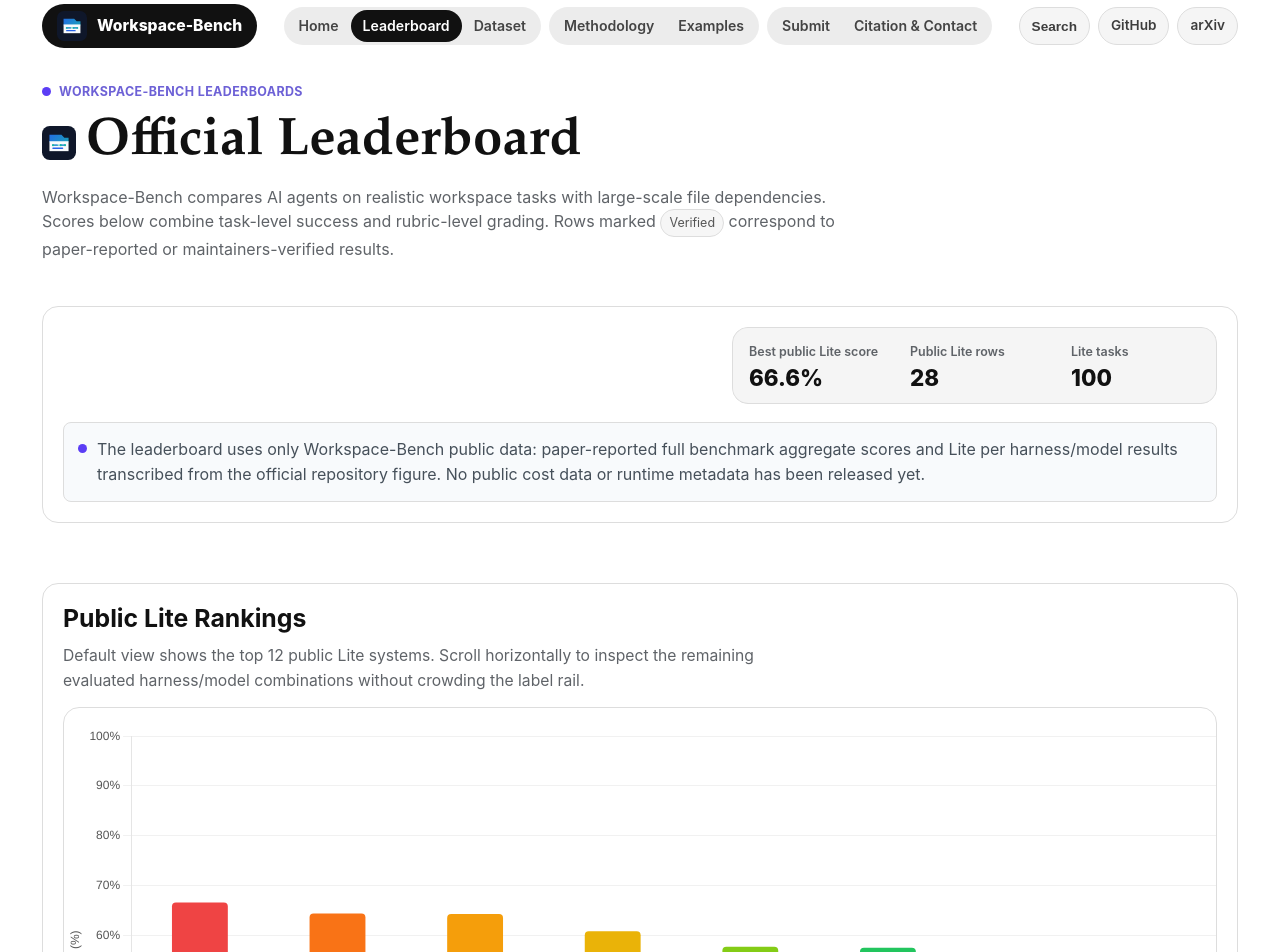
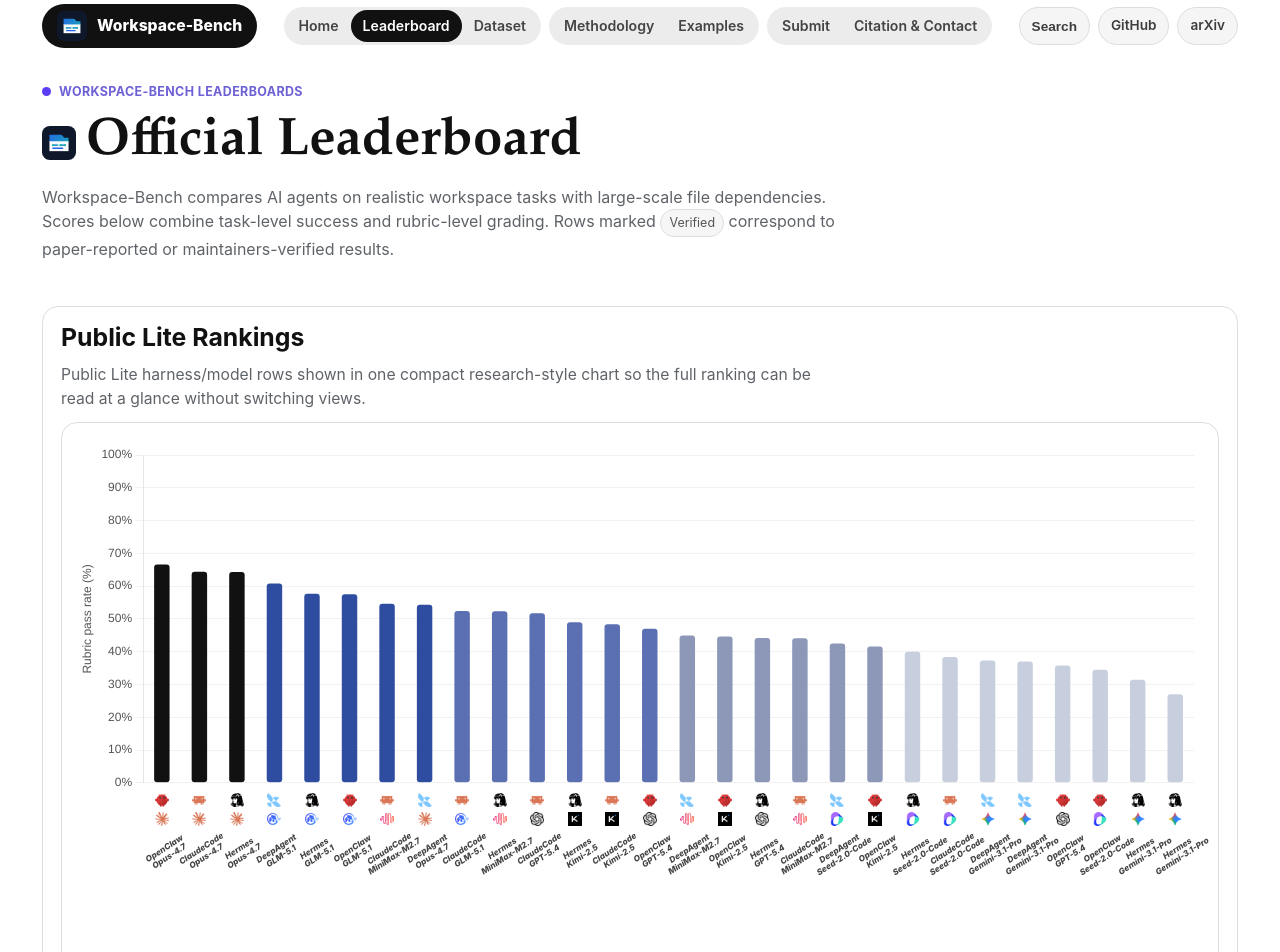
Before and after one commit to workspace-bench/workspace-bench.github.io, a plain HTML site: page leaderboard.html in a window 1280 px wide. Shown: the top 952 px of the page. Drawn offline with nearby package versions, Linux system fonts and the light colour scheme.

Commit message:
Tighten leaderboard hero and ranking layout

```diff
--- a/leaderboard.html
+++ b/leaderboard.html
@@ -30,46 +30,17 @@
 
       <section class="section">
         <div class="container leaderboard-module">
-          <div class="leaderboard-top-summary">
-            <aside class="leaderboard-hero-panel" aria-label="Leaderboard snapshot">
-              <div class="leaderboard-hero-stat">
-                <span>Best public Lite score</span>
-                <strong>66.6%</strong>
-              </div>
-              <div class="leaderboard-hero-stat">
-                <span>Public Lite rows</span>
-                <strong>28</strong>
-              </div>
-              <div class="leaderboard-hero-stat">
-                <span>Lite tasks</span>
-                <strong>100</strong>
-              </div>
-            </aside>
-          </div>
-          <p style="display:none">Overall Workspace-Bench-Lite By Worker Profile By Difficulty By Ability</p>
-          <div class="source-note">
-            <div>
-              The leaderboard uses only Workspace-Bench public data: paper-reported full benchmark aggregate scores and
-              Lite per harness/model results transcribed from the official repository figure. No public cost data or
-              runtime metadata has been released yet.
-            </div>
-          </div>
-        </div>
-      </section>
-
-      <section class="section">
-        <div class="container leaderboard-module">
           <div class="section-head">
             <div>
               <h2>Public Lite Rankings</h2>
               <p class="section-subtitle">
-                Default view shows the top 12 public Lite systems. Scroll horizontally to inspect the remaining evaluated
-                harness/model combinations without crowding the label rail.
+                Public Lite harness/model rows shown in one compact research-style chart so the full ranking can be read
+                at a glance without switching views.
               </p>
             </div>
           </div>
           <div class="card chart-card lite-ranking-chart-card">
-            <div class="lite-ranking-scroll">
+            <div class="lite-ranking-scroll lite-ranking-scroll-compact">
               <div class="lite-ranking-canvas-wrap">
                 <canvas id="liteRankingChart" aria-label="Workspace-Bench-Lite all rankings chart"></canvas>
               </div>
--- a/styles/workspace.css
+++ b/styles/workspace.css
@@ -129,7 +129,7 @@
   display: grid;
   grid-template-columns: minmax(0, 1fr) minmax(420px, 0.88fr);
   gap: 28px;
-  padding: 44px 0 26px;
+  padding: 28px 0 10px;
   align-items: start;
 }
 
@@ -159,7 +159,7 @@
 
 .hero-copy {
   margin-top: 20px;
-  max-width: 740px;
+  max-width: 760px;
   color: #5f5753;
   font-size: 1.02rem;
 }
@@ -169,6 +169,19 @@
   flex-wrap: wrap;
   gap: 12px;
   margin-top: 28px;
+}
+
+.hero .actions {
+  gap: 10px;
+  margin-top: 22px;
+}
+
+.hero-panel.aa-hero-ranking {
+  margin-top: 2px;
+}
+
+.hero-metrics-wrap {
+  margin-top: 10px;
 }
 
 .button {
@@ -853,7 +866,7 @@
 }
 
 .aa-hero-ranking-body {
-  padding: 18px 18px 14px;
+  padding: 16px 16px 14px;
 }
 
 .aa-hero-ranking-stats {
@@ -869,7 +882,7 @@
 
 .aa-hero-ranking-stat {
   background: var(--surface-3);
-  padding: 12px;
+  padding: 11px 12px;
 }
 
 .aa-hero-ranking-stat strong {
@@ -896,11 +909,12 @@
 }
 
 .leaderboard-page-header {
-  padding: 26px 0 14px;
+  padding: 18px 0 8px;
 }
 
 .leaderboard-page-lead {
   max-width: 840px;
+  margin-top: 10px;
 }
 
 .leaderboard-hero-panel {
@@ -914,7 +928,7 @@
 
 .leaderboard-hero-stat {
   background: var(--surface-2);
-  padding: 14px 16px;
+  padding: 11px 14px;
 }
 
 .leaderboard-hero-stat span {
@@ -926,31 +940,38 @@
 
 .leaderboard-hero-stat strong {
   display: block;
-  margin-top: 6px;
-  font-size: 1.4rem;
+  margin-top: 4px;
+  font-size: 1.28rem;
   line-height: 1;
   font-weight: 800;
 }
 
 .leaderboard-top-summary {
-  display: flex;
-  justify-content: flex-end;
-  margin-bottom: 18px;
+  display: grid;
+  grid-template-columns: minmax(0, 1.45fr) minmax(360px, 0.85fr);
+  gap: 12px;
+  align-items: stretch;
+  margin-bottom: 0;
+}
+
+.leaderboard-summary-note {
+  height: 100%;
+  font-size: 0.96rem;
 }
 
 .leaderboard-module {
   border: 1px solid var(--border);
   border-radius: 24px;
   background: #ffffff;
-  padding: 20px;
+  padding: 16px 18px;
 }
 
 .leaderboard-module + .leaderboard-module {
-  margin-top: 18px;
+  margin-top: 14px;
 }
 
 .leaderboard-module .section-head {
-  margin-bottom: 14px;
+  margin-bottom: 10px;
 }
 
 .leaderboard-tall-card {
@@ -1037,7 +1058,7 @@
 .stat-card .label { color: var(--muted); font-size: 0.92rem; }
 
 .page-header {
-  padding: 28px 0 18px;
+  padding: 20px 0 10px;
   background: transparent;
   border-bottom: 0;
 }
@@ -1179,12 +1200,17 @@
 .lite-ranking-scroll {
   overflow-x: auto;
   overflow-y: hidden;
-  padding: 18px 18px 22px 0;
+  padding: 14px 14px 18px 8px;
+}
+
+.lite-ranking-scroll-compact {
+  overflow-x: hidden;
 }
 
 .lite-ranking-canvas-wrap {
-  min-width: 1680px;
-  height: 520px;
+  width: 100%;
+  min-width: 0;
+  height: 356px;
 }
 
 .lite-ranking-canvas-wrap canvas {
@@ -1193,42 +1219,47 @@
 
 .lite-ranking-label-rail {
   position: relative;
-  min-width: 1680px;
-  height: 196px;
+  width: 100%;
+  min-width: 0;
+  height: 204px;
   padding: 18px 0 0;
 }
 
 .lite-ranking-label-item {
   position: absolute;
   top: 0;
-  width: 138px;
+  width: 78px;
   display: flex;
   flex-direction: column;
   align-items: center;
-  gap: 8px;
+  gap: 5px;
   transform: translateX(-50%);
 }
 
 .lite-ranking-agent-logo,
 .lite-ranking-llm-logo {
-  width: 18px;
-  height: 18px;
+  width: 14px;
+  height: 14px;
   object-fit: contain;
 }
 
 .lite-ranking-slanted-label {
   display: block;
-  width: 138px;
+  width: 92px;
   margin-top: 14px;
-  color: #555555;
-  font-size: 0.62rem;
+  color: #444444;
+  font-size: 0.52rem;
   font-style: italic;
-  font-weight: 700;
-  line-height: 1.05;
+  font-weight: 760;
+  line-height: 1.06;
   text-align: center;
-  transform: rotate(-18deg);
+  transform: rotate(-33deg);
   transform-origin: center top;
-  white-space: nowrap;
+  white-space: normal;
+}
+
+.lite-ranking-slanted-label span {
+  display: block;
 }
 
 .figure-panel {
--- a/workspace-leaderboard.js
+++ b/workspace-leaderboard.js
@@ -285,6 +285,27 @@
 let runtimeChart;
 let liteRankingChart;
 
+const workspaceLiteRankingValuePlugin = {
+  id: "workspaceLiteRankingValuePlugin",
+  afterDatasetsDraw(chart) {
+    if (chart.canvas?.id !== "liteRankingChart") return;
+    const { ctx } = chart;
+    const meta = chart.getDatasetMeta(0);
+    const values = chart.data.datasets[0]?.data || [];
+    ctx.save();
+    ctx.textAlign = "center";
+    ctx.textBaseline = "middle";
+    ctx.font = "700 10px Inter, ui-sans-serif, system-ui, sans-serif";
+    meta.data.forEach((bar, index) => {
+      const value = Math.round(Number(values[index]) || 0);
+      ctx.fillStyle = index < 3 ? "#111111" : "#334155";
+      const textY = bar.y - 10;
+      ctx.fillText(String(value), bar.x, textY);
+    });
+    ctx.restore();
+  }
+};
+
 function workspaceAgentIconName(agent) {
   return agent.toLowerCase().replace(/\s+/g, "");
 }
@@ -308,7 +329,7 @@
     <div class="lite-ranking-label-item">
       <img class="lite-ranking-agent-logo" src="./icons/${workspaceAgentIconName(row.agent)}.png" alt="${row.agent}">
       <img class="lite-ranking-llm-logo" src="./icons/${workspaceModelIconName(row.model)}.png" alt="${row.model}">
-      <div class="lite-ranking-slanted-label">${row.agent} + ${row.model}</div>
+      <div class="lite-ranking-slanted-label"><span>${row.agent}</span><span>${row.model}</span></div>
     </div>
   `).join("");
 }
@@ -334,12 +355,18 @@
   const rows = (data.litePublicResults || []).map((r, i) => ({ ...r, displayRank: i + 1 }));
   const canvasWrap = canvas.closest(".lite-ranking-canvas-wrap");
   const labelRail = document.getElementById("liteRankingLabelRail");
-  const columnWidth = 140;
-  const chartWidth = rows.length * columnWidth;
   if (liteRankingChart) liteRankingChart.destroy();
-  if (canvasWrap) canvasWrap.style.width = `${chartWidth}px`;
-  if (labelRail) labelRail.style.width = `${chartWidth}px`;
+  if (canvasWrap) canvasWrap.style.width = "100%";
+  if (labelRail) labelRail.style.width = "100%";
   workspaceRenderLiteRankingLabels(rows);
+
+  const barColors = rows.map((_, index) => {
+    if (index < 3) return "#111111";
+    if (index < 8) return "#2f4da0";
+    if (index < 14) return "#5b6fb3";
+    if (index < 20) return "#8d98b8";
+    return "#c7cedd";
+  });
 
   liteRankingChart = new Chart(canvas, {
       type: "bar",
@@ -348,17 +375,11 @@
         datasets: [{
           label: "Rubric pass rate",
           data: rows.map((r) => r.rubric_pass_rate),
-          backgroundColor: [
-            "#ef4444", "#f97316", "#f59e0b", "#eab308",
-            "#84cc16", "#22c55e", "#10b981", "#14b8a6",
-            "#06b6d4", "#0ea5e9", "#3b82f6", "#6366f1",
-            "#8b5cf6", "#a855f7", "#d946ef", "#ec4899",
-            "#f43f5e", "#fb7185", "#fbbf24", "#a3e635",
-            "#4ade80", "#2dd4bf", "#22d3ee", "#38bdf8",
-            "#818cf8", "#c084fc", "#e879f9", "#f0abfc"
-          ].slice(0, rows.length),
-          borderRadius: 4,
-          borderSkipped: false
+          backgroundColor: barColors,
+          borderColor: barColors,
+          borderRadius: 3,
+          borderSkipped: false,
+          maxBarThickness: 18
         }]
       },
       options: {
@@ -376,7 +397,8 @@
               title: (ctx) => `#${ctx[0].dataIndex + 1} ${ctx[0].label}`,
               label: (ctx) => ` Rubric pass rate: ${ctx.raw}%`
             }
-          }
+          },
+          workspaceLiteRankingValuePlugin: {}
         },
         scales: {
           x: {
@@ -386,8 +408,9 @@
             offset: true
           },
           y: {
+            min: 0,
             max: 100,
-            ticks: { color: "#555555", callback: (v) => `${v}%`, precision: 0 },
+            ticks: { color: "#555555", callback: (v) => `${v}%`, precision: 0, stepSize: 10 },
             grid: { color: "rgba(17, 17, 17, 0.06)" },
             beginAtZero: true,
             title: { display: true, text: "Rubric pass rate (%)", color: "#555555" }
@@ -395,17 +418,24 @@
         },
         layout: {
           padding: {
-            bottom: 4
+            top: 18,
+            right: 10,
+            bottom: 0,
+            left: 6
           }
         },
         datasets: {
           bar: {
-            categoryPercentage: 0.58,
-            barPercentage: 0.7
+            categoryPercentage: 0.98,
+            barPercentage: 0.42
           }
+        },
+        animation: {
+          duration: 0
         }
       }
-    });
+    },
+    [workspaceLiteRankingValuePlugin]);
   requestAnimationFrame(() => workspaceSyncLiteRankingLabelPositions());
   window.setTimeout(() => workspaceSyncLiteRankingLabelPositions(), 120);
 }
```
Also changed, not shown: index.html (+1 -4 lines).
